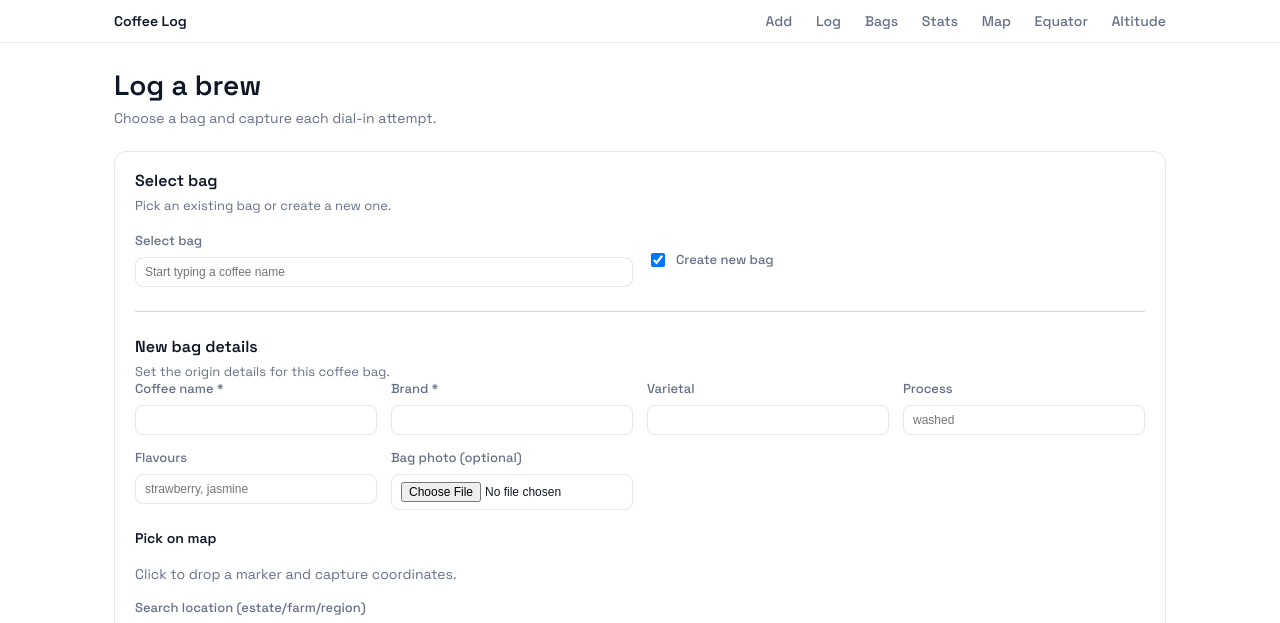
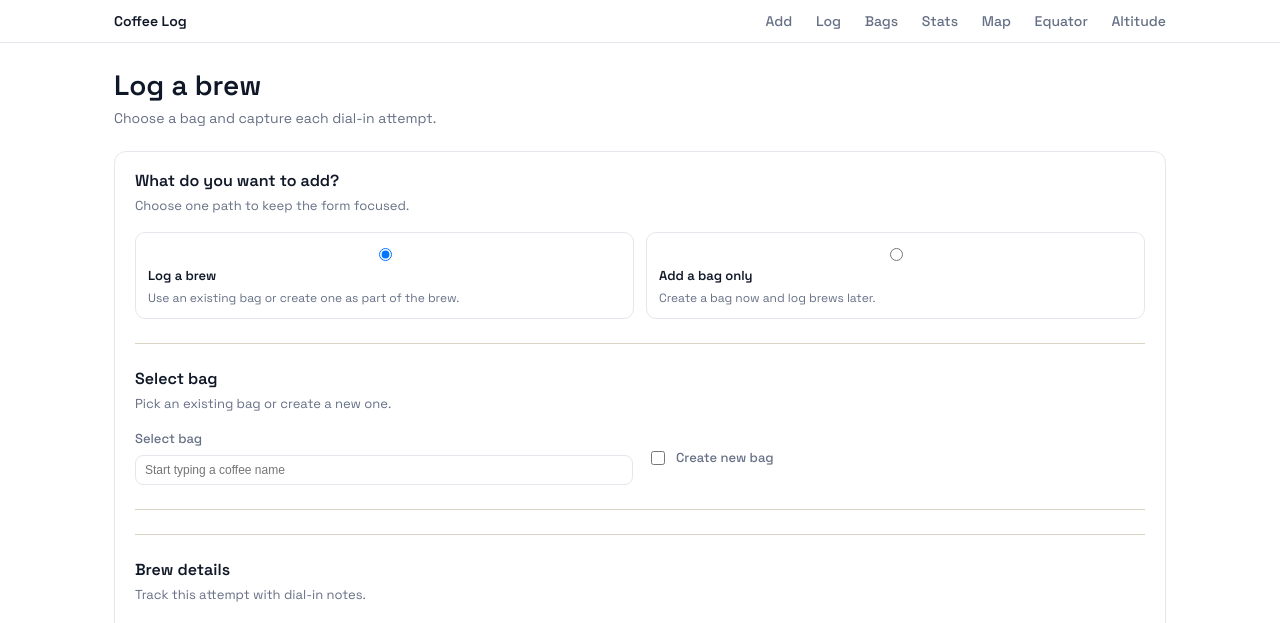
Before and after one commit to nicholasedger88/coffeelog, a Flask app: page /add in a window 1280 px wide. Shown: the top 623 px of the page. Run offline with Flask 3, Linux system fonts and the light colour scheme; data comes from the database, SQL or seed files in the repository; grey boxes are pictures that could not be loaded.

Commit message:
Simplify Add flow with bag-only mode and progressive sections

```diff
--- a/app.py
+++ b/app.py
@@ -983,6 +983,41 @@ def fetch_bags_for_equator(filters: tuple[str, list[Any]]) -> list[sqlite3.Row]:
     return rows
 
 
+def insert_bag(conn: sqlite3.Connection, bag_data: dict[str, Any], photo: Any = None) -> int:
+    continent = continent_from_latlon(bag_data["latitude"], bag_data["longitude"])
+    cursor = conn.execute(
+        """
+        INSERT INTO bags (
+            coffee_name, brand, varietal, flavours, country, location, process,
+            latitude, longitude, altitude_m, continent, photo_path, created_at
+        ) VALUES (?, ?, ?, ?, ?, ?, ?, ?, ?, ?, ?, ?, ?)
+        """,
+        (
+            bag_data["coffee_name"],
+            bag_data["brand"],
+            bag_data["varietal"],
+            bag_data["flavours"],
+            bag_data["country"],
+            bag_data["location"],
+            bag_data["process"],
+            bag_data["latitude"],
+            bag_data["longitude"],
+            bag_data["altitude_m"],
+            continent,
+            None,
+            datetime.utcnow().isoformat(timespec="seconds"),
+        ),
+    )
+    bag_id = int(cursor.lastrowid)
+    photo_path = save_bag_photo(bag_id, photo)
+    if photo_path:
+        conn.execute(
+            "UPDATE bags SET photo_path = ? WHERE id = ?",
+            (photo_path, bag_id),
+        )
+    return bag_id
+
+
 def save_bag_photo(bag_id: int, photo_file: Any) -> str | None:
     if not photo_file or not photo_file.filename:
         return None
@@ -1014,87 +1049,63 @@ def add_coffee() -> Any:
     bag_options = fetch_bag_options()
     bag_options_data = [dict(row) for row in bag_options]
     selected_bag_id = request.args.get("bag_id") or request.form.get("bag_id")
+    selected_entry_mode = request.form.get("entry_mode", "brew")
     if request.method == "POST":
+        selected_entry_mode = request.form.get("entry_mode", "brew")
+        bag_only_mode = selected_entry_mode == "bag"
         creating_new = request.form.get("create_bag") == "true"
         bag_id = parse_optional_int(selected_bag_id)
         bag_data: dict[str, Any] = {}
         errors: list[str] = []
-        if creating_new or not bag_id:
+        if bag_only_mode or creating_new or not bag_id:
             bag_data, errors = validate_bag_payload(request.form)
-        brew_data, brew_errors = validate_brew_payload(request.form)
-        errors.extend(brew_errors)
+        brew_data: dict[str, Any] = {}
+        if not bag_only_mode:
+            brew_data, brew_errors = validate_brew_payload(request.form)
+            errors.extend(brew_errors)
 
         if errors:
             for error in errors:
                 flash(error, "error")
         else:
             conn = get_db()
-            if creating_new or not bag_id:
-                continent = continent_from_latlon(bag_data["latitude"], bag_data["longitude"])
-                cursor = conn.execute(
+            if bag_only_mode:
+                bag_id = insert_bag(conn, bag_data, request.files.get("bag_photo"))
+            else:
+                if creating_new or not bag_id:
+                    bag_id = insert_bag(conn, bag_data, request.files.get("bag_photo"))
+                conn.execute(
                     """
-                    INSERT INTO bags (
-                        coffee_name, brand, varietal, flavours, country, location, process,
-                        latitude, longitude, altitude_m, continent, photo_path, created_at
-                    ) VALUES (?, ?, ?, ?, ?, ?, ?, ?, ?, ?, ?, ?, ?)
+                    INSERT INTO brews (
+                        bag_id, date, rating, brew_style, grinder,
+                        grind_setting, notes, dose_g, water_ml, temp_c,
+                        total_brew_s, pour_time_s, bloom_water_ml, bloom_time_s,
+                        agitation, recipe_notes, created_at
+                    ) VALUES (?, ?, ?, ?, ?, ?, ?, ?, ?, ?, ?, ?, ?, ?, ?, ?, ?)
                     """,
                     (
-                        bag_data["coffee_name"],
-                        bag_data["brand"],
-                        bag_data["varietal"],
-                        bag_data["flavours"],
-                        bag_data["country"],
-                        bag_data["location"],
-                        bag_data["process"],
-                        bag_data["latitude"],
-                        bag_data["longitude"],
-                        bag_data["altitude_m"],
-                        continent,
-                        None,
+                        bag_id,
+                        brew_data["date"],
+                        brew_data["rating"],
+                        brew_data["brew_style"],
+                        brew_data["grinder"],
+                        brew_data["grind_setting"],
+                        brew_data["notes"],
+                        brew_data["dose_g"],
+                        brew_data["water_ml"],
+                        brew_data["temp_c"],
+                        brew_data["total_brew_s"],
+                        brew_data["pour_time_s"],
+                        brew_data["bloom_water_ml"],
+                        brew_data["bloom_time_s"],
+                        brew_data["agitation"],
+                        brew_data["recipe_notes"],
                         datetime.utcnow().isoformat(timespec="seconds"),
                     ),
                 )
-                bag_id = cursor.lastrowid
-                photo = request.files.get("bag_photo")
-                photo_path = save_bag_photo(bag_id, photo)
-                if photo_path:
-                    conn.execute(
-                        "UPDATE bags SET photo_path = ? WHERE id = ?",
-                        (photo_path, bag_id),
-                    )
-
-            conn.execute(
-                """
-                INSERT INTO brews (
-                    bag_id, date, rating, brew_style, grinder,
-                    grind_setting, notes, dose_g, water_ml, temp_c,
-                    total_brew_s, pour_time_s, bloom_water_ml, bloom_time_s,
-                    agitation, recipe_notes, created_at
-                ) VALUES (?, ?, ?, ?, ?, ?, ?, ?, ?, ?, ?, ?, ?, ?, ?, ?, ?)
-                """,
-                (
-                    bag_id,
-                    brew_data["date"],
-                    brew_data["rating"],
-                    brew_data["brew_style"],
-                    brew_data["grinder"],
-                    brew_data["grind_setting"],
-                    brew_data["notes"],
-                    brew_data["dose_g"],
-                    brew_data["water_ml"],
-                    brew_data["temp_c"],
-                    brew_data["total_brew_s"],
-                    brew_data["pour_time_s"],
-                    brew_data["bloom_water_ml"],
-                    brew_data["bloom_time_s"],
-                    brew_data["agitation"],
-                    brew_data["recipe_notes"],
-                    datetime.utcnow().isoformat(timespec="seconds"),
-                ),
-            )
             conn.commit()
             conn.close()
-            flash("Brew logged successfully.", "success")
+            flash("Bag added successfully." if bag_only_mode else "Brew logged successfully.", "success")
             return redirect(url_for("bag_detail", bag_id=bag_id))
 
     return render_template(
@@ -1108,6 +1119,7 @@ def add_coffee() -> Any:
         bag_options=bag_options,
         bag_options_data=bag_options_data,
         selected_bag_id=selected_bag_id,
+        selected_entry_mode=selected_entry_mode,
     )
 
 
--- a/static/app.js
+++ b/static/app.js
@@ -118,7 +118,7 @@ const setupBagSelector = () => {
   const bagIdInput = document.getElementById("bag-id");
   const toggle = document.getElementById("create-bag-toggle");
   const panel = document.getElementById("new-bag-panel");
-  if (!selector || !bagIdInput || !window.coffeeLogConfig) return;
+  if (!selector || !bagIdInput || !window.coffeeLogConfig) return null;
 
   const bagOptions = window.coffeeLogConfig.bagOptions || [];
   const labels = bagOptions.map((bag) => ({
@@ -161,6 +161,65 @@ const setupBagSelector = () => {
     }
   }
   togglePanel();
+  return {
+    setCreateBag: (active) => {
+      if (!toggle) return;
+      toggle.checked = active;
+      togglePanel();
+    },
+    togglePanel,
+  };
+};
+
+const setupEntryMode = (bagSelectorController) => {
+  const modeInputs = document.querySelectorAll('input[name="entry_mode"]');
+  if (!modeInputs.length) return;
+  const selectBagSection = document.getElementById("select-bag-section");
+  const brewDetailsSection = document.getElementById("brew-details-section");
+  const brewFields = brewDetailsSection?.querySelectorAll("input, select, textarea");
+  const submitButton = document.getElementById("submit-entry");
+
+  const applyMode = (mode) => {
+    const bagOnly = mode === "bag";
+    if (selectBagSection) {
+      selectBagSection.style.display = bagOnly ? "none" : "flex";
+    }
+    if (brewDetailsSection) {
+      brewDetailsSection.style.display = bagOnly ? "none" : "flex";
+    }
+    brewFields?.forEach((field) => {
+      if (field.hasAttribute("required")) {
+        field.dataset.wasRequired = "true";
+      }
+      if (bagOnly) {
+        field.disabled = true;
+        if (field.dataset.wasRequired === "true") {
+          field.removeAttribute("required");
+        }
+      } else {
+        field.disabled = false;
+        if (field.dataset.wasRequired === "true") {
+          field.setAttribute("required", "required");
+        }
+      }
+    });
+    bagSelectorController?.setCreateBag(bagOnly);
+    if (submitButton) {
+      submitButton.textContent = bagOnly
+        ? submitButton.dataset.bagLabel || "Save bag"
+        : submitButton.dataset.brewLabel || "Save brew";
+    }
+  };
+
+  modeInputs.forEach((input) => {
+    input.addEventListener("change", () => {
+      if (input.checked) {
+        applyMode(input.value);
+      }
+    });
+  });
+  const selected = Array.from(modeInputs).find((input) => input.checked);
+  applyMode(selected?.value || "brew");
 };
 
 const setupAddMap = () => {
@@ -885,7 +944,8 @@ const setupOriginMaps = () => {
 document.addEventListener("DOMContentLoaded", () => {
   setupAutocomplete();
   setupGrindSettings();
-  setupBagSelector();
+  const bagSelectorController = setupBagSelector();
+  setupEntryMode(bagSelectorController);
   setupAddMap();
   setupRecipeAccordion();
   setupNotesToggle();
--- a/static/styles.css
+++ b/static/styles.css
@@ -103,6 +103,31 @@ nav a:focus {
   display: flex;
   flex-direction: column;
   gap: 18px;
+}
+
+.mode-options {
+  display: grid;
+  grid-template-columns: repeat(auto-fit, minmax(240px, 1fr));
+  gap: 12px;
+}
+
+.mode-option {
+  border: 1px solid var(--border);
+  border-radius: 10px;
+  padding: 12px;
+  gap: 6px;
+  cursor: pointer;
+}
+
+.mode-option span {
+  color: var(--text);
+  font-weight: 600;
+}
+
+.mode-option small {
+  color: var(--muted);
+  font-size: 12px;
+  font-weight: 400;
 }
 
 .section-header h3,
--- a/templates/add.html
+++ b/templates/add.html
@@ -10,7 +10,28 @@
 
 <section class="card form-card">
   <form method="post" class="coffee-form" enctype="multipart/form-data">
-    <div class="form-section">
+    <div class="form-section entry-mode" id="entry-mode-section">
+      <div class="section-header">
+        <h3>What do you want to add?</h3>
+        <p>Choose one path to keep the form focused.</p>
+      </div>
+      <div class="mode-options">
+        <label class="mode-option">
+          <input type="radio" name="entry_mode" value="brew" {% if selected_entry_mode != "bag" %}checked{% endif %} />
+          <span>Log a brew</span>
+          <small>Use an existing bag or create one as part of the brew.</small>
+        </label>
+        <label class="mode-option">
+          <input type="radio" name="entry_mode" value="bag" {% if selected_entry_mode == "bag" %}checked{% endif %} />
+          <span>Add a bag only</span>
+          <small>Create a bag now and log brews later.</small>
+        </label>
+      </div>
+    </div>
+
+    <div class="divider"></div>
+
+    <div class="form-section" id="select-bag-section">
       <div class="section-header">
         <h3>Select bag</h3>
         <p>Pick an existing bag or create a new one.</p>
@@ -133,7 +154,7 @@
 
     <div class="divider"></div>
 
-    <div class="form-section">
+    <div class="form-section" id="brew-details-section">
       <div class="section-header">
         <h3>Brew details</h3>
         <p>Track this attempt with dial-in notes.</p>
@@ -249,7 +270,15 @@
     </div>
 
     <div class="form-actions">
-      <button type="submit" class="primary">Save brew</button>
+      <button
+        type="submit"
+        class="primary"
+        data-bag-label="Save bag"
+        data-brew-label="Save brew"
+        id="submit-entry"
+      >
+        {% if selected_entry_mode == "bag" %}Save bag{% else %}Save brew{% endif %}
+      </button>
     </div>
   </form>
 </section>
```
